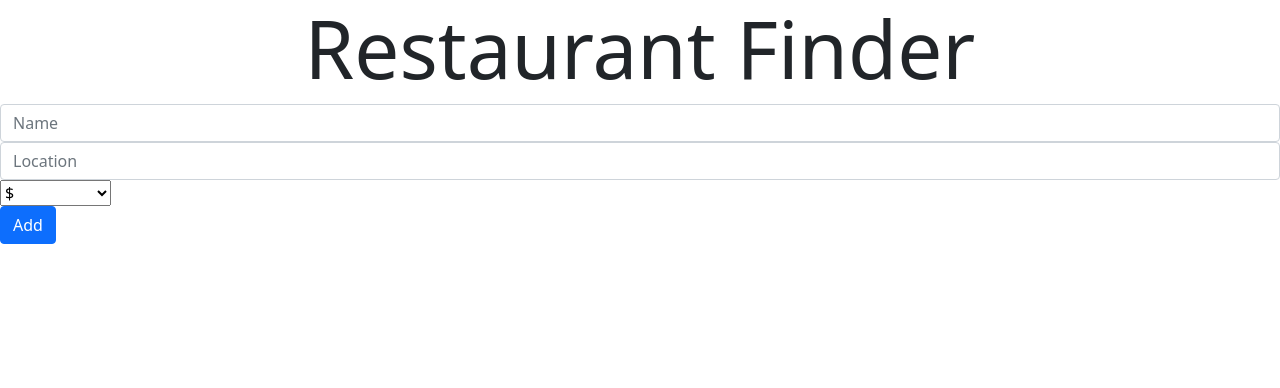
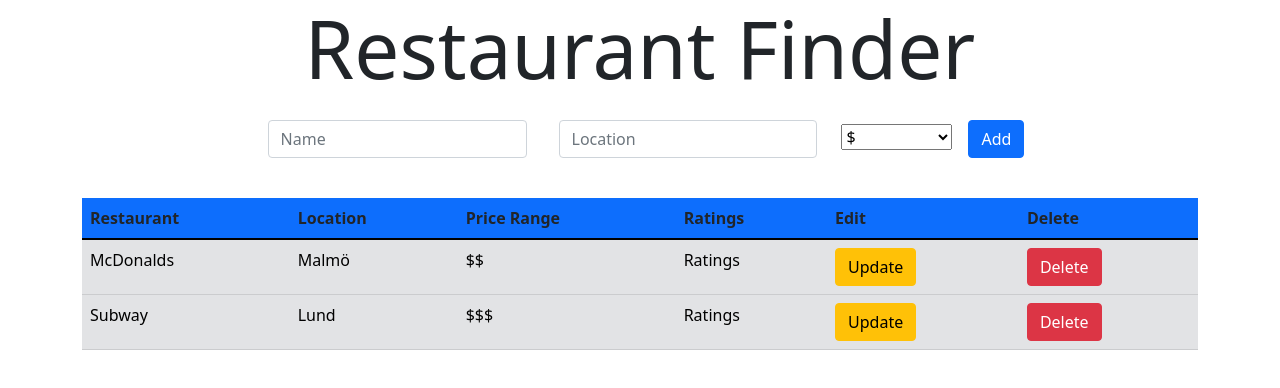
Before and after one commit to TurhanErgene/Yelp, a React (Create React App) app in the folder client/: page / in a window 1280 px wide. Shown: the top 388 px of the page. Built offline with nearby package versions, Linux system fonts and the light colour scheme.

Commit message:
restaurantList.jsx

```diff
--- a/client/src/App.jsx
+++ b/client/src/App.jsx
@@ -6,7 +6,7 @@ import UpdatePage from "./routes/UpdatePage";
 
 const App = () => {
   return (
-    <div>
+    <div className="container">
       <Router>
         <Routes>
           <Route exact path="/" element={<Home />} />
--- a/client/src/components/AddRestaurant.jsx
+++ b/client/src/components/AddRestaurant.jsx
@@ -2,17 +2,17 @@ import React from 'react'
 
 const AddRestaurant = () => {
   return (
-    <div className="mb-4">
+    <div className="mb-4 d-flex justify-content-around">
       <form action="">
-        <div className="form-row">
-          <div className="col">
+        <div className="d-flex justify-content-around my-3">
+          <div className="col-md-4 mx-3">
             <input type="text" className="form-control" placeholder="Name"/>
           </div>
-          <div className="col">
+          <div className="col-md-4 mx-3">
             <input type="text" className="form-control" placeholder="Location"/>
           </div>
-          <div className="col">
-            <select classNAme="custom-select my-1 mr-sm-2" placeholder="Price Range">
+          <div className="col mx-2">
+            <select className="custom-select my-1 mr-sm-2">
               <option disabled>Price Range</option>
               <option value="1">$</option>
               <option value="2">$$</option>
@@ -21,7 +21,7 @@ const AddRestaurant = () => {
               <option value="5">$$$$$</option>
             </select>
           </div>
-          <button className="btn btn-primary">Add</button>
+          <button className="btn btn-primary mx-2">Add</button>
         </div>
       </form>
     </div>
--- a/client/src/components/RestaurantList.jsx
+++ b/client/src/components/RestaurantList.jsx
@@ -0,0 +1,41 @@
+import React from 'react'
+
+const RestaurantList = () => {
+  return (
+    //!
+    <div className="mx-auto">
+      <table className="table table-hover">
+        <thead>
+          <tr className="bg-primary">
+            <th scope="col">Restaurant</th>
+            <th scope="col">Location</th>
+            <th scope="col">Price Range</th>
+            <th scope="col">Ratings</th>
+            <th scope="col">Edit</th>
+            <th scope="col">Delete</th>
+          </tr>
+        </thead>
+        <tbody className="table-secondary">
+          <tr>
+            <td>McDonalds</td>
+            <td>Malmö</td>
+            <td>$$</td>
+            <td>Ratings</td>
+            <td><button className="btn btn-warning">Update</button></td>
+            <td><button className="btn btn-danger">Delete</button></td>
+          </tr>
+          <tr>
+            <td>Subway</td>
+            <td>Lund</td>
+            <td>$$$</td>
+            <td>Ratings</td>
+            <td><button className="btn btn-warning">Update</button></td>
+            <td><button className="btn btn-danger">Delete</button></td>
+          </tr>
+        </tbody>
+     </table>
+  </div>
+  )
+}
+
+export default RestaurantList
--- a/client/src/routes/Home.jsx
+++ b/client/src/routes/Home.jsx
@@ -1,6 +1,7 @@
 import React from 'react'
 import AddRestaurant from '../components/AddRestaurant'
 import Header from '../components/Header'
+import RestaurantList from '../components/RestaurantList'
 
 
 const Home = () => {
@@ -8,6 +9,7 @@ const Home = () => {
     <div>
       <Header/>
       <AddRestaurant/>
+      <RestaurantList/>
     </div>
   )
 }
```
